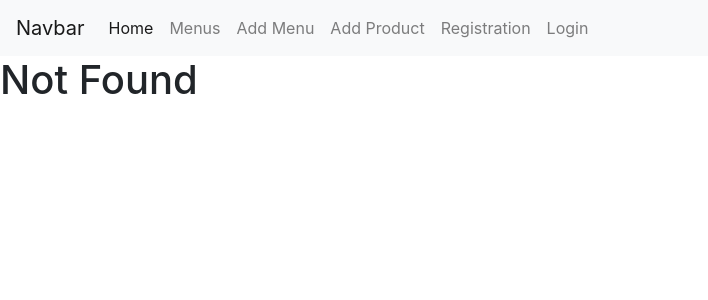
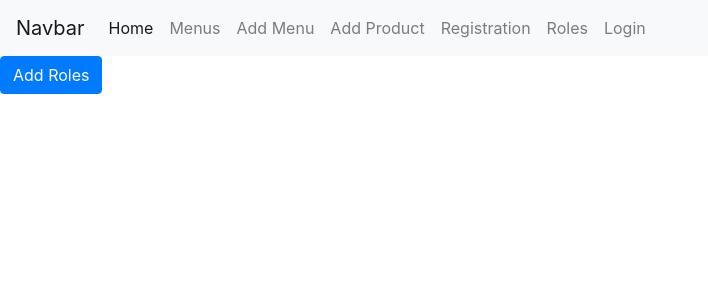
Before and after one commit to iftu06/rm-frontend, a React (Create React App) app: page /modal-form in a window 1280 px wide. Before the commit this address led to /not-found. Shown: the top 300 px of the page, without its empty margins (0-708 px from the left). Built offline with nearby package versions, Linux system fonts and the light colour scheme.

Commit message:
modal_commit

```diff
--- a/package.json
+++ b/package.json
@@ -3,8 +3,11 @@
   "version": "0.1.0",
   "private": true,
   "dependencies": {
+    "@emotion/react": "^11.10.0",
+    "@emotion/styled": "^11.10.0",
     "@hapi/joi": "^17.1.1",
     "@material-ui/core": "^4.11.3",
+    "@mui/material": "^5.9.2",
     "@testing-library/jest-dom": "^4.2.4",
     "@testing-library/react": "^9.4.1",
     "@testing-library/user-event": "^7.2.1",
--- a/src/App.js
+++ b/src/App.js
@@ -12,6 +12,8 @@ import Users from "./user/users";
 import Product from "./product/product";
 import FormikContainer from "./formik-element/FormikContainer"
 import Registration from "./auth/Registration";
+import Roles from "./auth/Roles";
+import Modalform from "./auth/Modalform";
 // import Home from "./home/home";
 
 class App extends Component {
@@ -51,6 +53,7 @@ class App extends Component {
             <Route path="/register" component={Registration} />
             {/* <Route path="/users" component={UserList} /> */}
             <Route path="/users" component={Users} />
+            <Route path="/modal-form" component={Modalform} />
             <Route path="/product" component={FormikContainer} />
             <Route path="/not-found" component={NotFound} />
             <Redirect to="/not-found" />
--- /dev/null
+++ b/src/auth/Modalform.js
@@ -0,0 +1,34 @@
+import React, { useState } from 'react';
+import { Button, Modal } from 'react-bootstrap';
+import Roles from './Roles';
+
+const Modalform = () => {
+    const [show, setShow] = useState(false);
+    return (
+        <>
+            <Button variant="primary" onClick={() => setShow(true)}>
+                Add Roles
+            </Button>
+
+            <Modal
+                show={show}
+                onHide={() => setShow(false)}
+                dialogClassName="modal-90w"
+                aria-labelledby="example-custom-modal-styling-title"
+            >
+                <Modal.Header closeButton>
+                    <Modal.Title id="example-custom-modal-styling-title">
+                        Custom Modal Styling
+                    </Modal.Title>
+                </Modal.Header>
+                <Modal.Body>
+                    {
+                        <Roles></Roles>
+                    }
+                </Modal.Body>
+            </Modal>
+        </>
+    );
+};
+
+export default Modalform;
--- a/src/auth/Registration.js
+++ b/src/auth/Registration.js
@@ -9,6 +9,7 @@ import ToastMsg from '../common/toastmsg';
 import Spinner from 'react-bootstrap/Spinner';
 import './Registration.css';
 import Roles from './Roles';
+import Modalform from './Modalform';
 
 const Registration = () => {
 
@@ -105,9 +106,10 @@ const Registration = () => {
                         <FormikControl control="checkbox" name="roles"
                             label="Roles" options={roleOptions}
                         />
+                        <Modalform></Modalform>
+                        <br /> <br />
                         {/* <FormikControl control="date"  name="birthDate"
                         label="Pick a date"/> */}
-                        <Roles></Roles>
                         <button type="submit"
                             disabled={!(formik.dirty && formik.isValid)}
                             className="btn btn-lg btn-primary" >Submit</button>
--- a/src/auth/Roles.js
+++ b/src/auth/Roles.js
@@ -2,18 +2,13 @@ import React, { useState } from 'react';
 import { Formik, Form } from 'formik'
 import * as Yup from 'yup';
 import FormikControl from '../formik-element/FormikControl';
-import Button from 'react-bootstrap/Button';
-import Modal from 'react-bootstrap/Modal';
+
 const Roles = () => {
 
     const initialValues = {
         role: ''
     };
 
-    const [show, setShow] = useState(false);
-
-    const handleClose = () => setShow(false);
-    const handleShow = () => setShow(true);
 
     const validationSchema = Yup.object({
         'role': Yup.string().required('Role can not be empty'),
@@ -24,19 +19,11 @@ const Roles = () => {
             <Formik enableReinitialize
                 initialValues={initialValues}
                 validationSchema={validationSchema}>
-                <Button variant="primary" onClick={handleShow}>
-                    Launch demo modal
-                </Button>
-                <Modal show={show} onHide={handleClose}>
-                    <Modal.Header closeButton>
-                        <Modal.Title>Modal heading</Modal.Title>
-                    </Modal.Header>
-                    <Modal.Body>
-                        <Form>
-                            <FormikControl control="input" type="text" name="role" label="Role" />
-                        </Form>
-                    </Modal.Body>
-                </Modal>
+                <Form className="col-md-4">
+                    <FormikControl control="input" type="text" name="role" label="Role" />
+                    <button type="submit"
+                        className="btn btn-lg btn-primary" >Submit</button>
+                </Form>
             </Formik>
         </>
     );
--- a/src/common/navbar.jsx
+++ b/src/common/navbar.jsx
@@ -51,6 +51,11 @@ const Navbar = (props) => {
               Registration
             </Link>
           </li>
+          <li className="nav-item">
+            <Link className="nav-link" to="/modal-form">
+              Roles
+            </Link>
+          </li>
 
           {
             token ?
@@ -65,7 +70,7 @@ const Navbar = (props) => {
           {
             token ?
               <li className="nav-item">
-            <Link className="nav-link"  onClick={props.handleLogout} to="#">
+                <Link className="nav-link" onClick={props.handleLogout} to="#">
                   Logout
                 </Link>
               </li> :
```
Also changed, not shown: 1 other file (tests, documents, lock files or other folders). Lines whose indentation alone changed are shown as unchanged.
